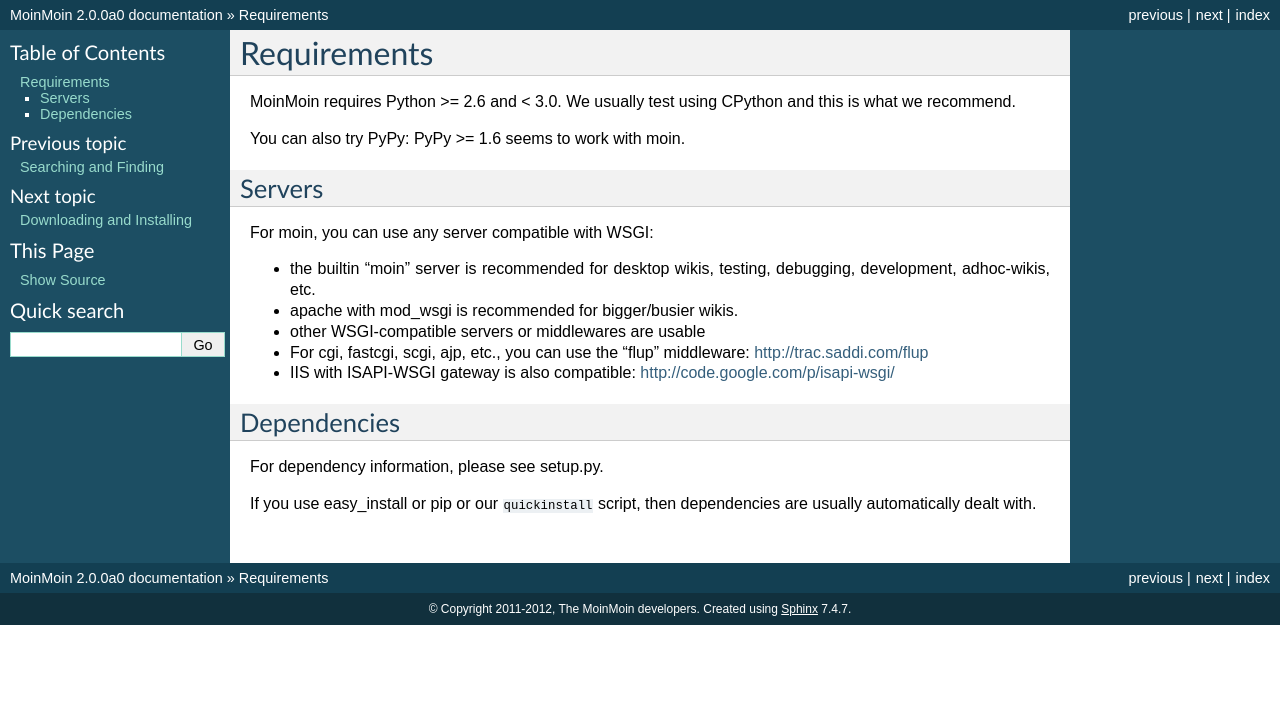
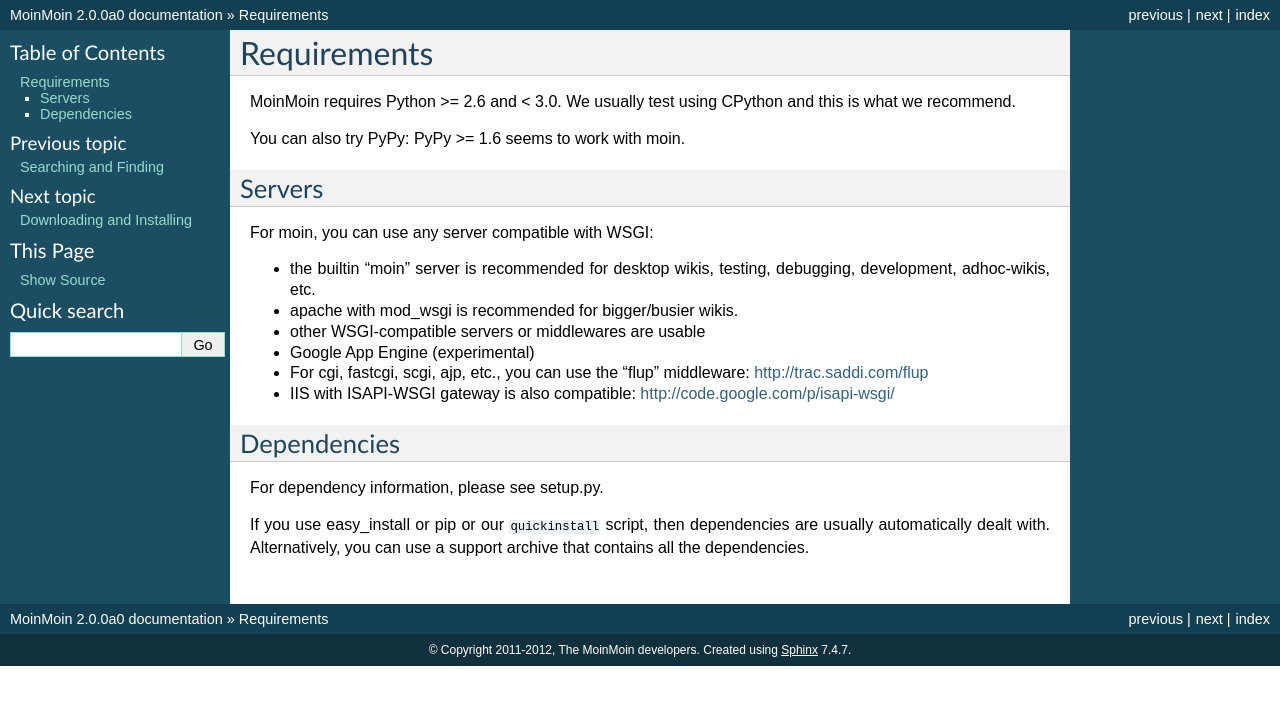
Before and after one commit to bhrigu123/moin-2.0-beta, a Sphinx documentation site: the page built from docs/admin/requirements.rst, in a window 1280 px wide. Shown: the top 705 px of the page. Built offline with Sphinx 7.4.7, drawn with Linux system fonts in a browser that asks for light colours; pages that are not in the unit, such as notebooks, are missing from menus.

Commit message:
docs: add GAE / support archive hint to requirements docs

```diff
--- a/docs/admin/requirements.rst
+++ b/docs/admin/requirements.rst
@@ -16,6 +16,7 @@
   debugging, development, adhoc-wikis, etc.
 * apache with mod_wsgi is recommended for bigger/busier wikis.
 * other WSGI-compatible servers or middlewares are usable
+* Google App Engine (experimental)
 * For cgi, fastcgi, scgi, ajp, etc., you can use the "flup" middleware:
   http://trac.saddi.com/flup
 * IIS with ISAPI-WSGI gateway is also compatible: http://code.google.com/p/isapi-wsgi/
@@ -27,4 +28,5 @@
 For dependency information, please see setup.py.
 
 If you use easy_install or pip or our ``quickinstall`` script, then
-dependencies are usually automatically dealt with.
+dependencies are usually automatically dealt with. Alternatively, you can
+use a support archive that contains all the dependencies.
```
